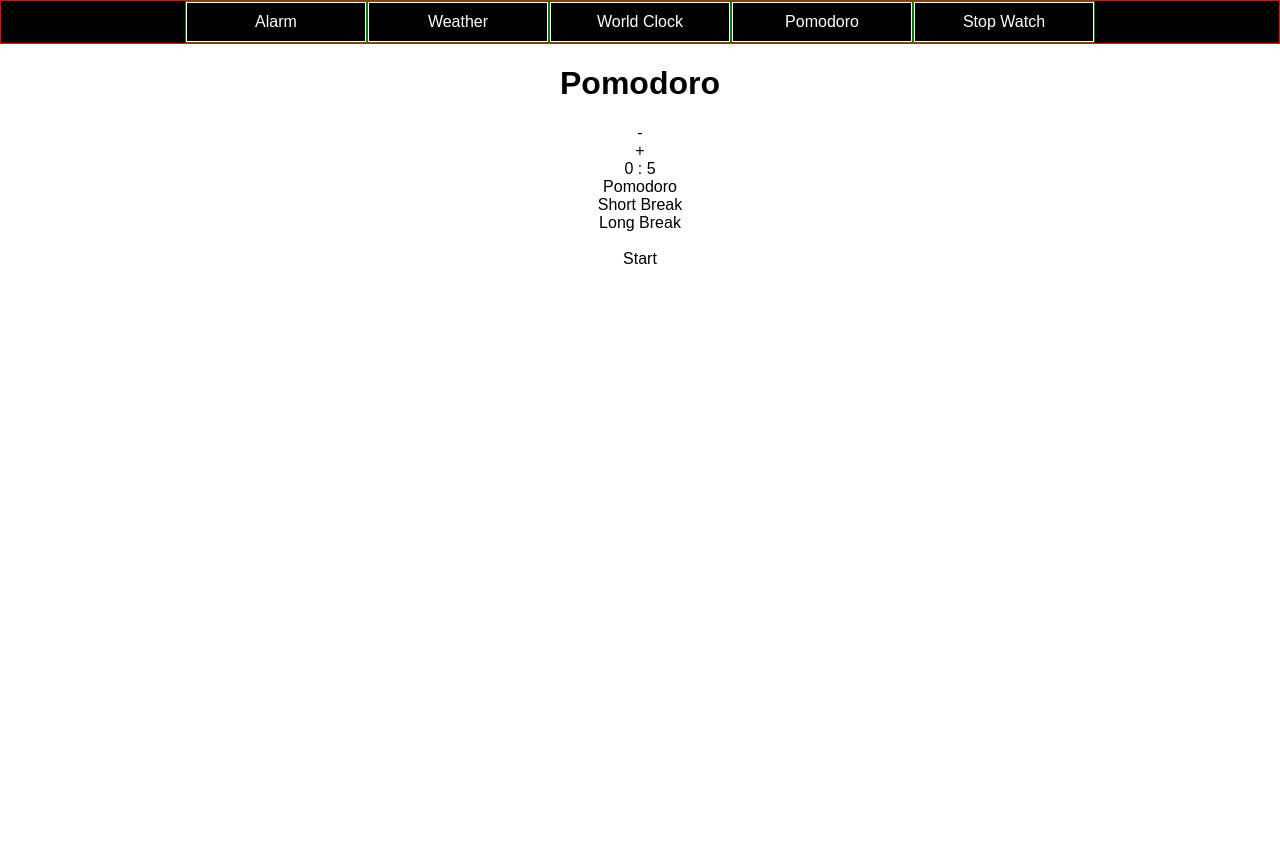
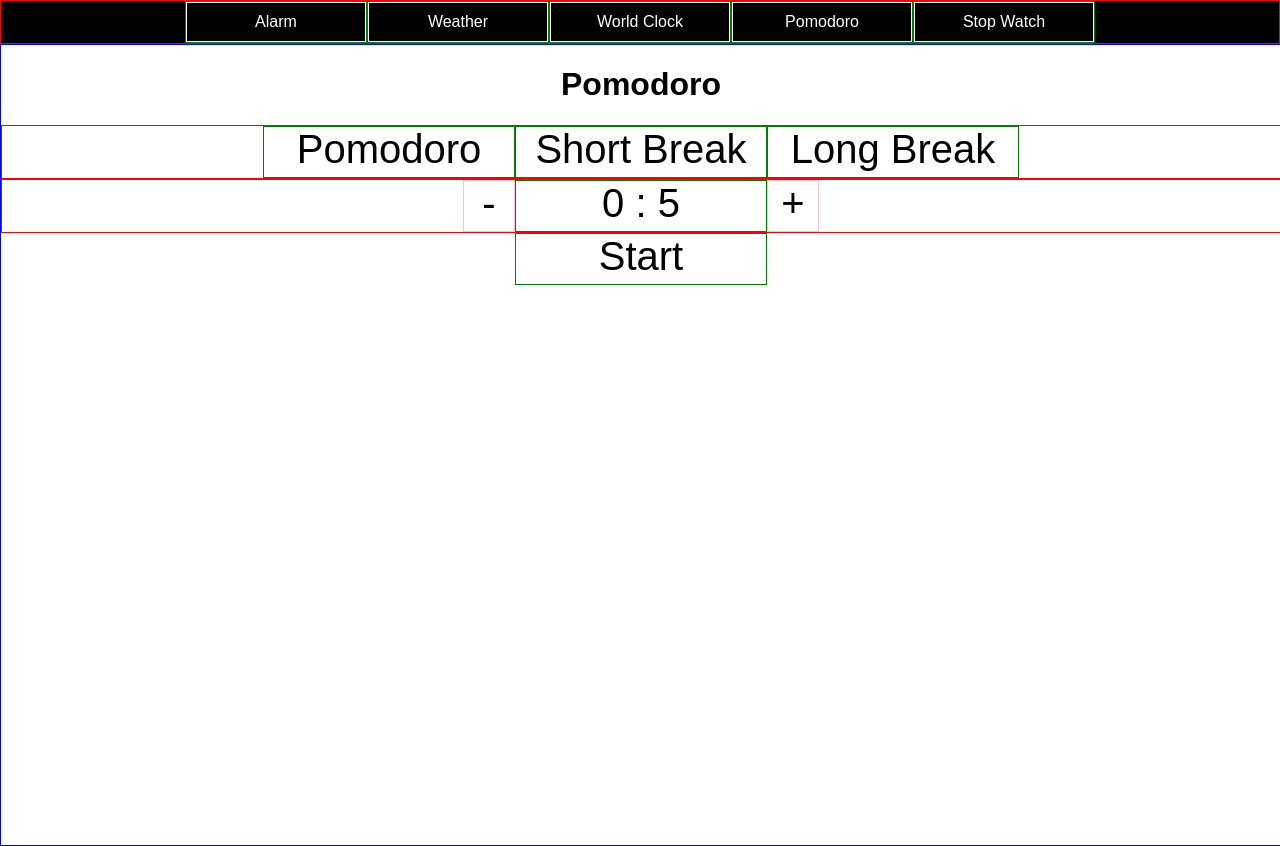
Before and after one commit to dpark926/my_momentum, a React (Create React App) app in the folder countdown_alarm_client/: page /pomodoro in a window 1280 px wide. Both pictures are taken after a click on the element "Short Break". Before the commit the page ends 800 px from the top, so only its background shows below. Built offline with nearby package versions, Linux system fonts and the light colour scheme.

Commit message:
add style to Pomodoro

```diff
--- a/countdown_alarm_client/src/containers/Pomodoro.js
+++ b/countdown_alarm_client/src/containers/Pomodoro.js
@@ -1,4 +1,5 @@
 import React, {Component} from 'react'
+import '../styles/Pomodoro.css'
 
 class Pomodoro extends Component {
   constructor () {
@@ -93,47 +94,72 @@ class Pomodoro extends Component {
     if (!this.state.start) {
       if (this.state.minute === 0) {
         return (
-          <div>
+          <div className="pomodoro">
             <h1>Pomodoro</h1>
-            <div onClick={this.setSubtractFive}>-</div>
-            <div onClick={this.setAddFive}>+</div>
-            <div>{this.state.hour} : {this.state.minute}</div>
-            <div onClick={this.setPomodoro}>Pomodoro</div>
-            <div onClick={this.setShortBreak}>Short Break</div>
-            <div onClick={this.setLongBreak}>Long Break</div><br/>
+
+            <div className="wrapper">
+              <div className="category-box" onClick={this.setPomodoro}>Pomodoro</div>
+              <div className="category-box" onClick={this.setShortBreak}>Short Break</div>
+              <div className="category-box" onClick={this.setLongBreak}>Long Break</div><br/>
+            </div>
+
+            <div className="wrapper">
+              <div className="addSubtract">-</div>
+              <div className="category-box">{this.state.hour} : {this.state.minute}</div>
+              <div className="addSubtract" onClick={this.setAddFive}>+</div><br/>
+            </div>
           </div>
         )
       } else {
         return (
-          <div>
+          <div className="pomodoro">
             <h1>Pomodoro</h1>
-            <div onClick={this.setSubtractFive}>-</div>
-            <div onClick={this.setAddFive}>+</div>
-            <div>{this.state.hour} : {this.state.minute}</div>
-            <div onClick={this.setPomodoro}>Pomodoro</div>
-            <div onClick={this.setShortBreak}>Short Break</div>
-            <div onClick={this.setLongBreak}>Long Break</div><br/>
-            <div onClick={this.startToggle}>Start</div>
+
+            <div className="wrapper">
+              <div className="category-box" onClick={this.setPomodoro}>Pomodoro</div>
+              <div className="category-box" onClick={this.setShortBreak}>Short Break</div>
+              <div className="category-box" onClick={this.setLongBreak}>Long Break</div><br/>
+            </div>
+
+            <div className="wrapper">
+              <div className="addSubtract" onClick={this.setSubtractFive}>-</div>
+              <div className="category-box">{this.state.hour} : {this.state.minute}</div>
+              <div className="addSubtract" onClick={this.setAddFive}>+</div><br/>
+            </div>
+
+            <div className="category-box" onClick={this.startToggle}>Start</div>
           </div>
         )
       }
     } else {
       if (!this.state.pause) {
         return (
-          <div>
+          <div className="pomodoro">
             <h1>Pomodoro</h1>
-            <div>{this.state.hour} : {Math.floor(((this.state.minute) % 60) / 10)}{(this.state.minute) % 10} : {Math.floor(((this.state.second) % 60) / 10)}{(this.state.second) % 10}</div>
-            <div onClick={this.pauseToggle}>Pause</div><br/>
-            <div onClick={this.cancelToggle}>Cancel</div>
+
+            <div className="wrapper">
+              <div className="category-box">{this.state.hour} : {Math.floor(((this.state.minute) % 60) / 10)}{(this.state.minute) % 10} : {Math.floor(((this.state.second) % 60) / 10)}{(this.state.second) % 10}</div><br/>
+            </div>
+
+              <div>
+              <div className="category-box" onClick={this.pauseToggle}>Pause</div>
+              <div className="category-box" onClick={this.cancelToggle}>Cancel</div>
+            </div>
           </div>
         )
       } else {
         return (
-          <div>
+          <div className="pomodoro">
             <h1>Pomodoro</h1>
-            <div>{this.state.hour} : {Math.floor(((this.state.minute) % 60) / 10)}{(this.state.minute) % 10} : {Math.floor(((this.state.second) % 60) / 10)}{(this.state.second) % 10}</div>
-            <div onClick={this.pauseToggle}>Resume</div><br/>
-            <div onClick={this.cancelToggle}>Cancel</div>
+
+            <div className="wrapper">
+              <div className="category-box">{this.state.hour} : {Math.floor(((this.state.minute) % 60) / 10)}{(this.state.minute) % 10} : {Math.floor(((this.state.second) % 60) / 10)}{(this.state.second) % 10}</div><br/>
+            </div>
+
+            <div className="wrapper">
+              <div className="category-box" onClick={this.pauseToggle}>Resume</div>
+              <div className="category-box" onClick={this.cancelToggle}>Cancel</div>
+            </div>
           </div>
         )
       }
--- /dev/null
+++ b/countdown_alarm_client/src/styles/Pomodoro.css
@@ -0,0 +1,26 @@
+.pomodoro {
+  border: 1px solid blue;
+  position: absolute;
+  width: 100%;
+  height: 100%;
+}
+
+.wrapper {
+  border: 1px solid red;
+}
+
+.addSubtract {
+  border: 1px solid pink;
+  display: inline-block;
+  width: 50px;
+  height: 50px;
+  font-size: 40px;
+}
+
+.category-box {
+  border: 1px solid green;
+  display: inline-block;
+  width: 250px;
+  height: 50px;
+  font-size: 40px;
+}
```
